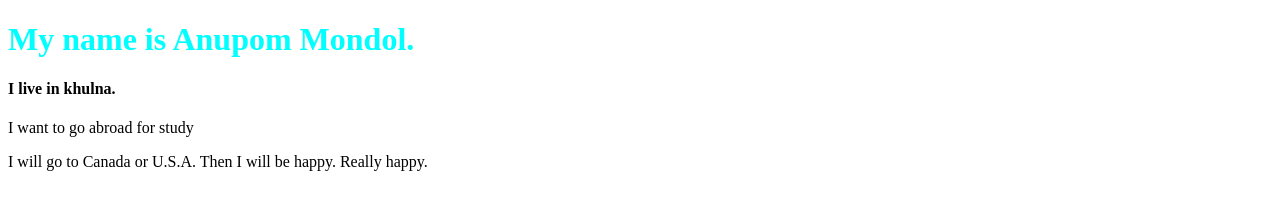
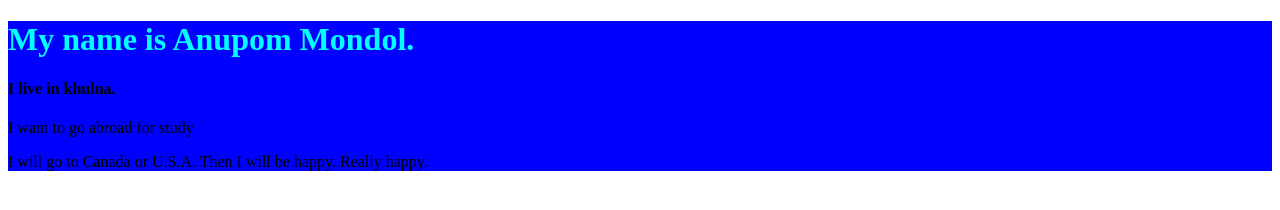
Before and after one commit to anupom998/today-s-repository, a plain HTML site: page index.html in a window 1280 px wide. Drawn offline with Linux system fonts and the light colour scheme.

Commit message:
next commit

```diff
--- a/index.html
+++ b/index.html
@@ -8,9 +8,10 @@
     <link rel="stylesheet" href="today's.css">
 </head>
 <body>
-    <h1>My name is Anupom Mondol.</h1>
+<div class="kola"><h1>My name is Anupom Mondol.</h1>
     <h4>I live in khulna.</h4>
     <p>I want to go abroad for study</p>
     <P>I will go to Canada or U.S.A. Then I will be happy. Really happy.</P>
+</div>
 </body>
 </html>
--- a/today's.css
+++ b/today's.css
@@ -1,3 +1,6 @@
 h1{
-    color: aqua;
+    color: aqua ;
 }
+.kola{
+    background-color: blue;
+}
```
